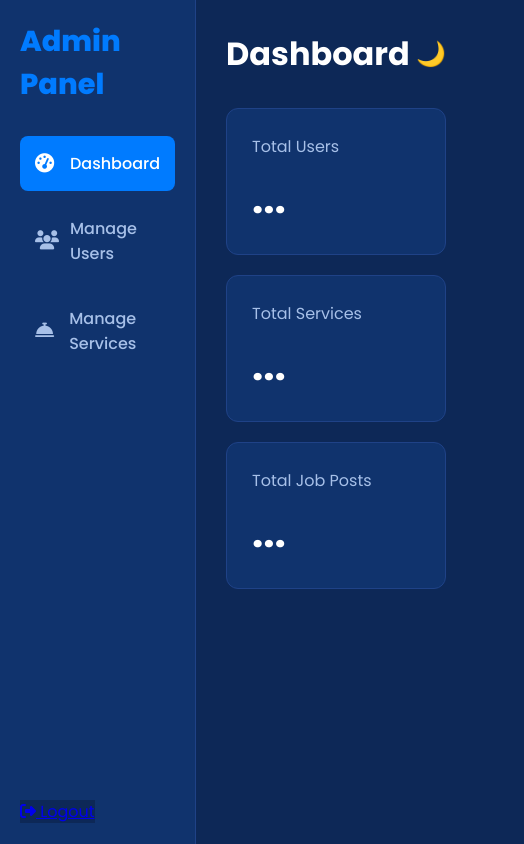
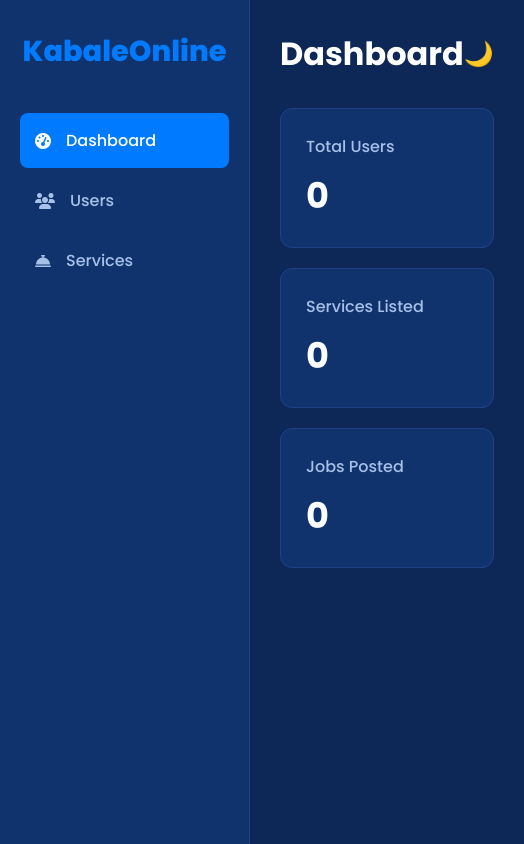
Before and after one commit to shopkabale/services, a plain HTML site: page admin.html in a window 390 px wide. Shown: the whole page, 524 px wide, since content can reach past the window. Drawn offline with Linux system fonts and the light colour scheme; no server answers.

Commit message:
Update admin.html

```diff
--- a/admin.html
+++ b/admin.html
@@ -4,109 +4,231 @@
     <meta charset="UTF-8">
     <meta name="viewport" content="width=device-width, initial-scale=1.0">
     <title>Admin Dashboard | KabaleOnline</title>
+
     <link rel="preconnect" href="https://fonts.googleapis.com">
     <link rel="preconnect" href="https://fonts.gstatic.com" crossorigin>
     <link href="https://fonts.googleapis.com/css2?family=Poppins:wght@400;500;600;700;800&display=swap" rel="stylesheet">
     <link rel="stylesheet" href="https://cdnjs.cloudflare.com/ajax/libs/font-awesome/6.5.1/css/all.min.css">
+
     <style>
         :root {
-            --bg-primary: #0d2857; --bg-secondary: #10336d; --bg-card: #1e293b;
-            --text-primary: #ffffff; --text-secondary: #a7c0e8; --accent-primary: #007bff;
-            --border-color: #1f4287; --font-family: 'Poppins', sans-serif;
+            --bg-primary: #0d2857;
+            --bg-secondary: #10336d;
+            --bg-card: #1e293b;
+            --text-primary: #ffffff;
+            --text-secondary: #a7c0e8;
+            --accent-primary: #007bff;
+            --border-color: #1f4287;
+            --danger-color: #dc3545;
         }
+
         body.light-mode {
-            --bg-primary: #f0f4f9; --bg-secondary: #ffffff; --bg-card: #ffffff;
-            --text-primary: #0d2857; --text-secondary: #6c757d; --border-color: #e9ecef;
+            --bg-primary: #f0f4f9;
+            --bg-secondary: #ffffff;
+            --bg-card: #ffffff;
+            --text-primary: #0d2857;
+            --text-secondary: #6c757d;
+            --border-color: #e9ecef;
         }
+
         * { margin: 0; padding: 0; box-sizing: border-box; }
-        body { font-family: var(--font-family); background-color: var(--bg-primary); color: var(--text-secondary); }
-        .admin-layout { display: flex; min-height: 100vh; }
+        body {
+            font-family: 'Poppins', sans-serif;
+            background-color: var(--bg-primary);
+            color: var(--text-secondary);
+            display: flex;
+        }
+
         .sidebar {
             width: 250px;
             background-color: var(--bg-secondary);
+            padding: 30px 20px;
+            height: 100vh;
+            position: sticky;
+            top: 0;
             border-right: 1px solid var(--border-color);
-            padding: 20px;
+            flex-shrink: 0;
+        }
+        .sidebar-header {
+            text-align: center;
+            margin-bottom: 40px;
+        }
+        .sidebar-logo {
+            font-size: 1.8rem;
+            font-weight: 800;
+            color: var(--accent-primary);
+            text-decoration: none;
+        }
+        .sidebar-nav ul { list-style: none; }
+        .sidebar-nav li a {
             display: flex;
-            flex-direction: column;
+            align-items: center;
+            gap: 15px;
+            padding: 15px;
+            text-decoration: none;
+            color: var(--text-secondary);
+            font-weight: 500;
+            border-radius: 8px;
+            margin-bottom: 5px;
         }
-        .sidebar-header .nav-logo { font-size: 1.8rem; font-weight: 800; color: var(--accent-primary); text-decoration: none; margin-bottom: 30px; display: block; }
-        .sidebar-nav a {
-            display: flex; align-items: center; gap: 15px;
-            padding: 15px; border-radius: 8px; text-decoration: none;
-            color: var(--text-secondary); font-weight: 500;
-            margin-bottom: 10px;
-        }
-        .sidebar-nav a.active, .sidebar-nav a:hover {
+        .sidebar-nav li a:hover, .sidebar-nav li a.active {
             background-color: var(--accent-primary);
             color: #fff;
         }
-        .sidebar-nav a i { font-size: 1.2rem; width: 20px; }
-        .sidebar-footer { margin-top: auto; }
-        .main-content { flex-grow: 1; padding: 30px; }
-        .main-header { display: flex; justify-content: space-between; align-items: center; margin-bottom: 30px; }
-        .main-header h1 { font-size: 2rem; color: var(--text-primary); }
-        .theme-toggle { background: none; border: none; color: var(--text-primary); font-size: 1.5rem; cursor: pointer; }
+
+        .main-content {
+            flex-grow: 1;
+            padding: 30px;
+        }
+        .main-header {
+            display: flex;
+            justify-content: space-between;
+            align-items: center;
+            margin-bottom: 30px;
+        }
+        .main-header h1 {
+            color: var(--text-primary);
+            font-size: 2rem;
+        }
+        .theme-toggle {
+            background: none; border: none; color: var(--text-primary);
+            font-size: 1.5rem; cursor: pointer;
+        }
+
         .content-section { display: none; }
         .content-section.active { display: block; }
-        .kpi-grid { display: grid; grid-template-columns: repeat(auto-fit, minmax(220px, 1fr)); gap: 20px; margin-bottom: 30px; }
-        .kpi-card { background-color: var(--bg-secondary); border-radius: 12px; padding: 25px; border: 1px solid var(--border-color); }
-        .kpi-card .label { font-size: 1rem; margin-bottom: 10px; }
-        .kpi-card .value { font-size: 2.5rem; font-weight: 700; color: var(--text-primary); }
-        .table-container { background-color: var(--bg-secondary); border-radius: 12px; padding: 20px; border: 1px solid var(--border-color); }
-        .data-table { width: 100%; border-collapse: collapse; }
-        .data-table th, .data-table td { padding: 15px; text-align: left; border-bottom: 1px solid var(--border-color); }
-        .data-table th { font-weight: 600; font-size: 0.9rem; text-transform: uppercase; }
-        .data-table td .name { font-weight: 600; color: var(--text-primary); }
+
+        .stats-grid {
+            display: grid;
+            grid-template-columns: repeat(auto-fit, minmax(200px, 1fr));
+            gap: 20px;
+            margin-bottom: 30px;
+        }
+        .stat-card {
+            background-color: var(--bg-secondary);
+            padding: 25px;
+            border-radius: 12px;
+            border: 1px solid var(--border-color);
+        }
+        .stat-card h4 {
+            font-size: 1rem;
+            font-weight: 500;
+            color: var(--text-secondary);
+            margin-bottom: 10px;
+        }
+        .stat-card h3 {
+            font-size: 2.2rem;
+            font-weight: 700;
+            color: var(--text-primary);
+        }
+
+        .table-container {
+            background-color: var(--bg-secondary);
+            border-radius: 12px;
+            padding: 20px;
+            border: 1px solid var(--border-color);
+        }
+        table {
+            width: 100%;
+            border-collapse: collapse;
+        }
+        th, td {
+            padding: 15px;
+            text-align: left;
+            border-bottom: 1px solid var(--border-color);
+        }
+        th {
+            color: var(--text-primary);
+            font-weight: 600;
+        }
+        td .name {
+            font-weight: 500;
+            color: var(--text-primary);
+        }
+
+        .btn, .btn-danger, .btn-secondary { padding: 8px 15px; border-radius: 6px; cursor: pointer; border: 1px solid transparent; font-weight: 500; }
+        .btn-danger { background-color: var(--danger-color); color: #fff; }
+        .btn-secondary { background-color: var(--bg-primary); color: var(--text-primary); border-color: var(--border-color); }
+
+        .modal-overlay { display: none; position: fixed; top: 0; left: 0; width: 100%; height: 100%; background: rgba(0,0,0,0.6); z-index: 2000; align-items: center; justify-content: center; }
+        .modal-overlay.show { display: flex; }
+        .modal-content { background: var(--bg-card); padding: 30px; border-radius: 12px; max-width: 400px; text-align: center; border: 1px solid var(--border-color); }
+        .modal-actions { margin-top: 20px; display: flex; gap: 15px; justify-content: center; }
     </style>
 </head>
 <body class="dark-mode">
-    <div class="admin-layout">
+
     <aside class="sidebar">
-            <header class="sidebar-header"><a href="index.html" class="nav-logo">Admin Panel</a></header>
+        <div class="sidebar-header">
+            <a href="index.html" class="sidebar-logo">KabaleOnline</a>
+        </div>
         <nav class="sidebar-nav">
-                <a href="#" class="nav-link active" data-view="dashboard-view"><i class="fas fa-tachometer-alt"></i> Dashboard</a>
-                <a href="#" class="nav-link" data-view="users-view"><i class="fas fa-users"></i> Manage Users</a>
-                <a href="#" class="nav-link" data-view="services-view"><i class="fas fa-concierge-bell"></i> Manage Services</a>
+            <ul>
+                <li><a href="#" class="nav-link active" data-view="dashboard-view"><i class="fas fa-tachometer-alt"></i> Dashboard</a></li>
+                <li><a href="#" class="nav-link" data-view="users-view"><i class="fas fa-users"></i> Users</a></li>
+                <li><a href="#" class="nav-link" data-view="services-view"><i class="fas fa-concierge-bell"></i> Services</a></li>
+                </ul>
         </nav>
-            <div class="sidebar-footer">
-                <a href="#" id="logout-btn" class="nav-link" style="background-color: var(--bg-primary);">
-                    <i class="fas fa-sign-out-alt"></i> Logout
-                </a>
-            </div>
     </aside>
+
     <main class="main-content">
         <header class="main-header">
             <h1 id="main-title">Dashboard</h1>
             <button id="theme-toggle" class="theme-toggle" title="Toggle theme"></button>
         </header>
 
-            <section id="dashboard-view" class="content-section active">
-                <div class="kpi-grid">
-                    <div class="kpi-card"><div class="label">Total Users</div><div class="value" id="total-users">...</div></div>
-                    <div class="kpi-card"><div class="label">Total Services</div><div class="value" id="total-services">...</div></div>
-                    <div class="kpi-card"><div class="label">Total Job Posts</div><div class="value" id="total-job-posts">...</div></div>
+        <div id="dashboard-view" class="content-section active">
+            <div class="stats-grid">
+                <div class="stat-card">
+                    <h4>Total Users</h4>
+                    <h3 id="total-users">0</h3>
                 </div>
-            </section>
+                <div class="stat-card">
+                    <h4>Services Listed</h4>
+                    <h3 id="total-services">0</h3>
+                </div>
+                <div class="stat-card">
+                    <h4>Jobs Posted</h4>
+                    <h3 id="total-job-posts">0</h3>
+                </div>
+            </div>
+        </div>
 
-            <section id="users-view" class="content-section">
+        <div id="users-view" class="content-section">
             <div class="table-container">
-                    <table class="data-table">
-                        <thead><tr><th>Name</th><th>Email</th><th>Role</th></tr></thead>
-                        <tbody id="users-table-body"></tbody>
+                <table>
+                    <thead>
+                        <tr>
+                            <th>Name</th>
+                            <th>Email</th>
+                            <th>Role</th>
+                        </tr>
+                    </thead>
+                    <tbody id="users-table-body">
+                        </tbody>
                 </table>
             </div>
-            </section>
+        </div>
 
-            <section id="services-view" class="content-section">
+        <div id="services-view" class="content-section">
             <div class="table-container">
-                    <table class="data-table">
-                        <thead><tr><th>Service Title</th><th>Provider</th><th>Category</th><th>Price</th></tr></thead>
-                        <tbody id="services-table-body"></tbody>
+                <table>
+                    <thead>
+                        <tr>
+                            <th>Service Title</th>
+                            <th>Provider</th>
+                            <th>Category</th>
+                            <th>Price</th>
+                            <th>Actions</th>
+                        </tr>
+                    </thead>
+                    <tbody id="services-table-body">
+                        </tbody>
                 </table>
             </div>
-            </section>
+        </div>
+    </main>
 
-        </main>
     <div id="delete-service-modal" class="modal-overlay">
         <div class="modal-content">
             <h3>Confirm Deletion</h3>
@@ -119,15 +241,7 @@
         </div>
     </div>
 
-<style>
-    .modal-overlay { display: none; position: fixed; top: 0; left: 0; width: 100%; height: 100%; background: rgba(0,0,0,0.6); z-index: 2000; align-items: center; justify-content: center; }
-    .modal-overlay.show { display: flex; }
-    .modal-content { background: var(--bg-secondary); padding: 30px; border-radius: 12px; max-width: 400px; text-align: center; }
-    .modal-actions { margin-top: 20px; display: flex; gap: 15px; justify-content: center; }
-</style>
-    </div>
     <script src="theme.js" defer></script>
-    <script src="global-auth.js" type="module"></script>
     <script src="admin.js" type="module"></script>
 </body>
 </html>
```
Lines whose indentation alone changed are shown as unchanged.
